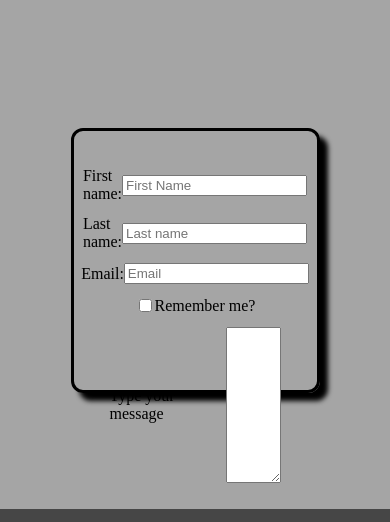
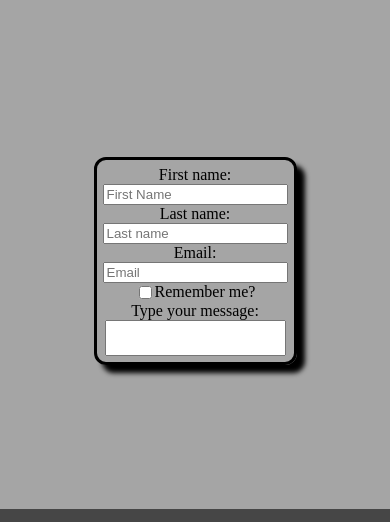
Before and after one commit to CallanH2392/CallanHossack_T1A2, a plain HTML site: page src/pages/contact.html in a window 390 px wide. Shown: the part 172-694 px from the top of the page. Drawn offline with Linux system fonts and the light colour scheme.

Commit message:
7th commit, mobile first contact page

```diff
--- a/src/pages/contact.html
+++ b/src/pages/contact.html
@@ -1,16 +1,17 @@
 <!DOCTYPE html>
 <html lang="en">
+
 <head>
     <script src="https://kit.fontawesome.com/ea57f38a2b.js" crossorigin="anonymous"></script>
-    <meta charset="UTF-8">
-    <meta http-equiv="X-UA-Compatible" content="IE=edge">
-    <meta name="viewport" content="width=device-width, initial-scale=1.0">
-    <link rel="stylesheet" href="../styles/pages/contact.css"/>
+    <meta charset="UTF-8" />
+    <meta http-equiv="X-UA-Compatible" content="IE=edge" />
+    <meta name="viewport" content="width=device-width, initial-scale=1.0" />
+    <link rel="stylesheet" href="../styles/pages/contact.css" />
     <title>Callan Hossack</title>
 </head>
 <header>
     <a href="../pages/index.html">
-        <img src="../images/CH Logo.png" alt="Callan Logo" class="logo">
+        <img src="../images/CH Logo.png" alt="Callan Logo" class="logo" />
     </a>
     <nav class="NavBar">
         <div><a href="../pages/Work.html">Work & resume</a></div>
@@ -19,47 +20,53 @@
     </nav>
 </header>
 <main>
-    <div class="sidecolumn">
-
+    <div class="sidecolumn"></div>
+    <form class="Contactme" autocomplete="on">
+        <div id="Form-Element-name">
+            <label class="textfields">First name:</label>
         </div>
-        <form Class="Contactme" autocomplete="on">
-            <div id="Form-Element">
-                <label>First name:</label>
-                <input placeholder="First Name"/>
+        <div class="input">
+            <input placeholder="First Name" />
         </div>
-            <div id="Form-Element">
-                <label>Last name:</label>
-                <input placeholder="Last name"/>
         </div>
-            <div id="Form-Element">
-                <label>Email:</label>
-                <input type="email" placeholder="Email">
+        <div id="Form-Element-name">
+            <label class="textfields">Last name:</label>
         </div>
-            <div id="Form-Element">
-                <input type="Checkbox"/>
-                <label class="input">Remember me?</label>
+        <div class="input">
+            <input placeholder="Last name" />
         </div>
-            <div id="Form-Element">
-                <label>Type your message</label>
-                <textarea id="message" name="Message" rows="10" cols="30">
-                </textarea>
+        <div id="Form-Element-name">
+            <label class="textfields">Email:</label>
+        </div>
+        <div class="input">
+            <input type="email" placeholder="Email" />
+        </div>
+        <div id="Form-Element-name">
+            <input class="inputcheck" type="Checkbox" />
+            <label>Remember me?</label>
+        </div>
+        <div id="Form-Element-name">
+            <label class="textfields">Type your message:</label>
+        </div>
+        <div class="input">
+            <textarea id="message" name="Message"> </textarea>
         </div>
     </form>
-    <div class="sidecolumn">
-
-    </div>
-
+    <div class="sidecolumn"></div>
 </main>
 <footer>
     <div class="social-media">
         <a href="https://github.com/CallanH2392" target="_blank"><i class="fa-brands fa-square-github"></i></a>
-        <a href="https://www.linkedin.com/in/callan-hossack-2999a2233/" target="_blank"><i class="fa-brands fa-linkedin"></i></a>
+        <a href="https://www.linkedin.com/in/callan-hossack-2999a2233/" target="_blank"><i
+                class="fa-brands fa-linkedin"></i></a>
         <a href="https://twitter.com/CallanHossack" target="_blank"><i class="fa-brands fa-square-twitter"></i></a>
-        <a href="https://www.instagram.com/codesofcasper/" target="_blank"><i class="fa-brands fa-square-instagram"></i></a>
+        <a href="https://www.instagram.com/codesofcasper/" target="_blank"><i
+                class="fa-brands fa-square-instagram"></i></a>
     </div>
     <div class="info">
         <p>Personal Email: Callan.Hossack@Outlook.com.au</p>
         <p>Contact number: 0459661996</p>
     </div>
 </footer>
+
 </html>
--- a/src/styles/Pages/contact.scss
+++ b/src/styles/Pages/contact.scss
@@ -2,7 +2,7 @@
 @import "../defaults/breakpoint";
 @import "../attributes/header";
 @import "../attributes/footer";
-@import url('https://fonts.googleapis.com/css2?family=Pixelify+Sans&display=swap');
+@import url("https://fonts.googleapis.com/css2?family=Pixelify+Sans&display=swap");
 
 body {
     margin: 0;
@@ -12,33 +12,84 @@ body {
     flex-direction: column;
     justify-content: space-between;
 }
-    main{
-        display: flex;
-        justify-content: space-between;
+main {
+    display: flex;
+    justify-content: space-between;
     .sidecolumn {
         width: 25%;
     }
     .Contactme {
-        height: 25vh;
-        padding: 24px;
+        height: 50dvh;
+        padding: 6px;
         border: solid black;
         border-radius: 12px;
         width: 50%;
         box-shadow: 8px 8px 5px black;
 
-        #Form-Element {
-            margin: 12px;
+        #Form-Element-name {
+            margin: 0px;
             display: flex;
             border-radius: 8px;
             justify-content: center;
             align-items: center;
 
-            & #message {
-              align-items: bottom;
-              width: 30%;
-              display: flex;
+            #message {
+                align-items: bottom;
+                width: 30%;
+                display: flex;
             }
+        }
+
+        .input {
+            display: flex;
+            flex-direction: row;
+            align-items: center;
+            justify-content: center;
+            width: 100%;
+        }
+        textarea {
+            resize: none;
+        }
+        .input {
+        }
     }
 }
 
+@media screen and (max-width: $medium) {
+    main {
+        display: flex;
+        justify-content: space-between;
+        .sidecolumn {
+            display: flex;
+            width: 25%;
+        }
+        .Contactme {
+            display: flex;
+            height: 75%;
+            justify-content: center;
+            margin: 12px;
+            flex-direction: column;
+            align-content: center;
+            flex-wrap: wrap;
+
+            #Form-Element-name {
+                display: flex;
+                justify-content: center;
+                align-items: center;
+            }
+
+            .input {
+                display: flex;
+                flex-direction: row;
+                align-items: center;
+                justify-content: center;
+                width: 100%;
+            }
+
+            & textarea {
+                resize: none;
+                height: 90%;
+            }
+        }
+    }
 }
```
Also changed, not shown: src/styles/Pages/contact.css, 1 other file. Lines whose indentation alone changed are shown as unchanged.
